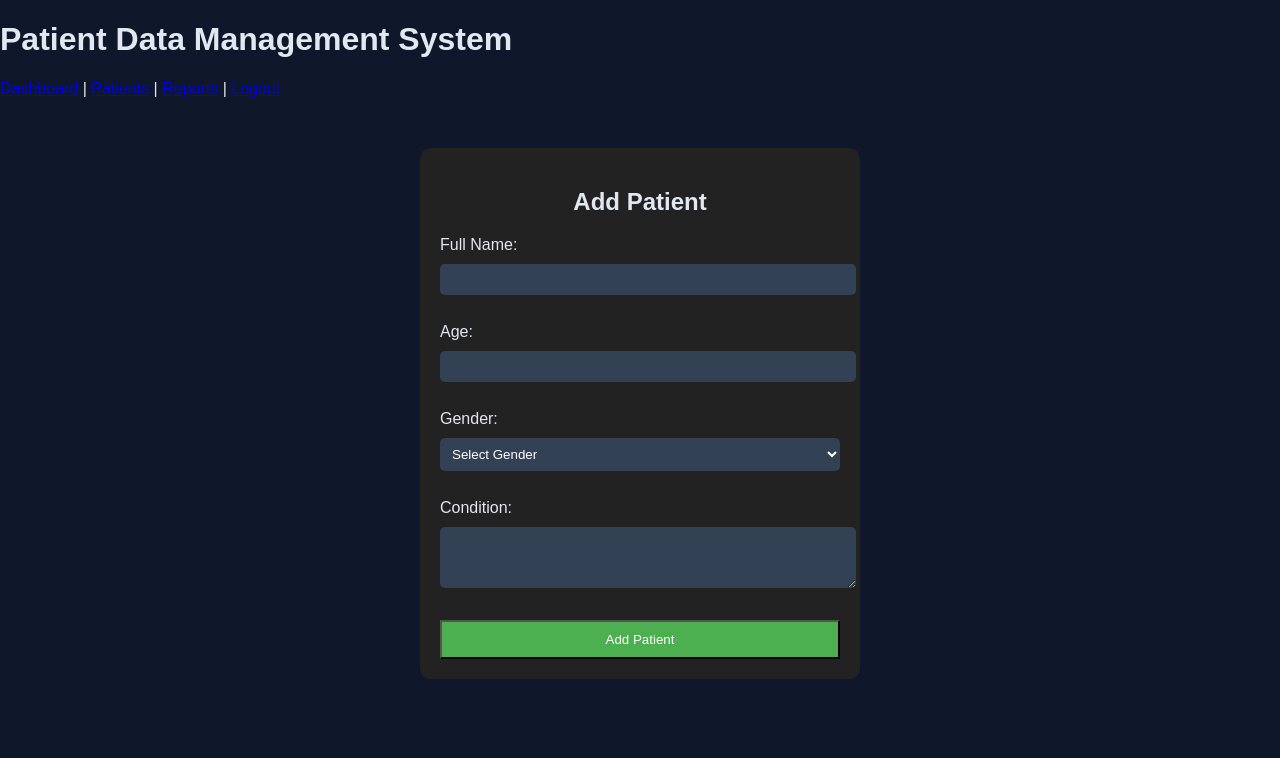
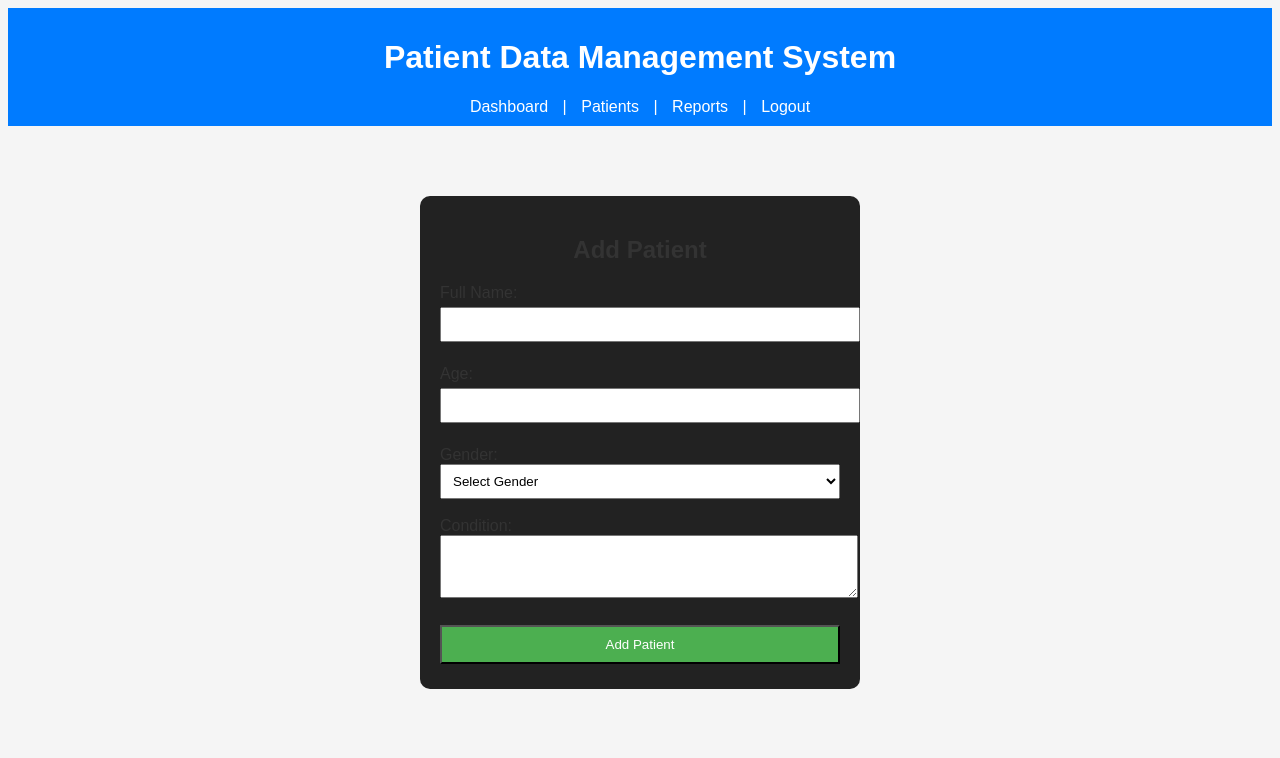
Before and after one commit to onesmuson/Patient-Data-Management-System-In-Rural-Areas-, a Flask app: page /patients/add in a window 1280 px wide. Shown: the top 758 px of the page. Run offline with Flask 2, Linux system fonts and the light colour scheme; the visitor is signed in with stand-in values (Sample User, id 1).

Commit message:
Update styles.css

```diff
--- a/static/css/styles.css
+++ b/static/css/styles.css
@@ -1,64 +1,8 @@
-body {
-    background: #0f172a;
-    color: #e2e8f0;
-    font-family: "Poppins", sans-serif;
-    margin: 0;
-}
-
-.navbar {
-    background: #1e293b;
-    padding: 15px 20px;
-    display: flex;
-    align-items: center;
-    justify-content: space-between;
-    box-shadow: 0 2px 10px rgba(0,0,0,.5);
-}
-
-.logo {
-    color: #38bdf8;
-    font-weight: 600;
-}
-
-.nav-links a {
-    color: #e2e8f0;
-    margin: 0 12px;
-    text-decoration: none;
-    font-weight: 500;
-}
-
-.nav-links a:hover {
-    color: #38bdf8;
-    text-shadow: 0 0 5px #38bdf8;
-}
-
-.container {
-    margin: 30px;
-    padding: 20px;
-    background: #1e293b;
-    border-radius: 8px;
-    box-shadow: 0 0 20px rgba(0,0,0,.3);
-}
-
-.btn {
-    background: #38bdf8;
-    padding: 10px 15px;
-    border: none;
-    color: black;
-    font-weight: 600;
-    border-radius: 5px;
-    cursor: pointer;
-}
-
-.btn:hover {
-    background: #0ea5e9;
-}
-
-input, select, textarea {
-    width: 100%;
-    padding: 10px;
-    border-radius: 5px;
-    border: none;
-    margin: 10px 0;
-    background: #334155;
-    color: white;
-}
+body { font-family: Arial, sans-serif; background: #f5f5f5; color: #333; }
+header { background: #007BFF; color: white; padding: 10px; text-align: center; }
+nav a { color: white; margin: 0 10px; text-decoration: none; }
+.flash { padding: 10px; margin: 10px 0; border-radius: 5px; }
+.flash.success { background: #28a745; color: white; }
+.flash.danger { background: #dc3545; color: white; }
+main { padding: 20px; }
+input, button { padding: 8px; margin: 5px 0; }
```
